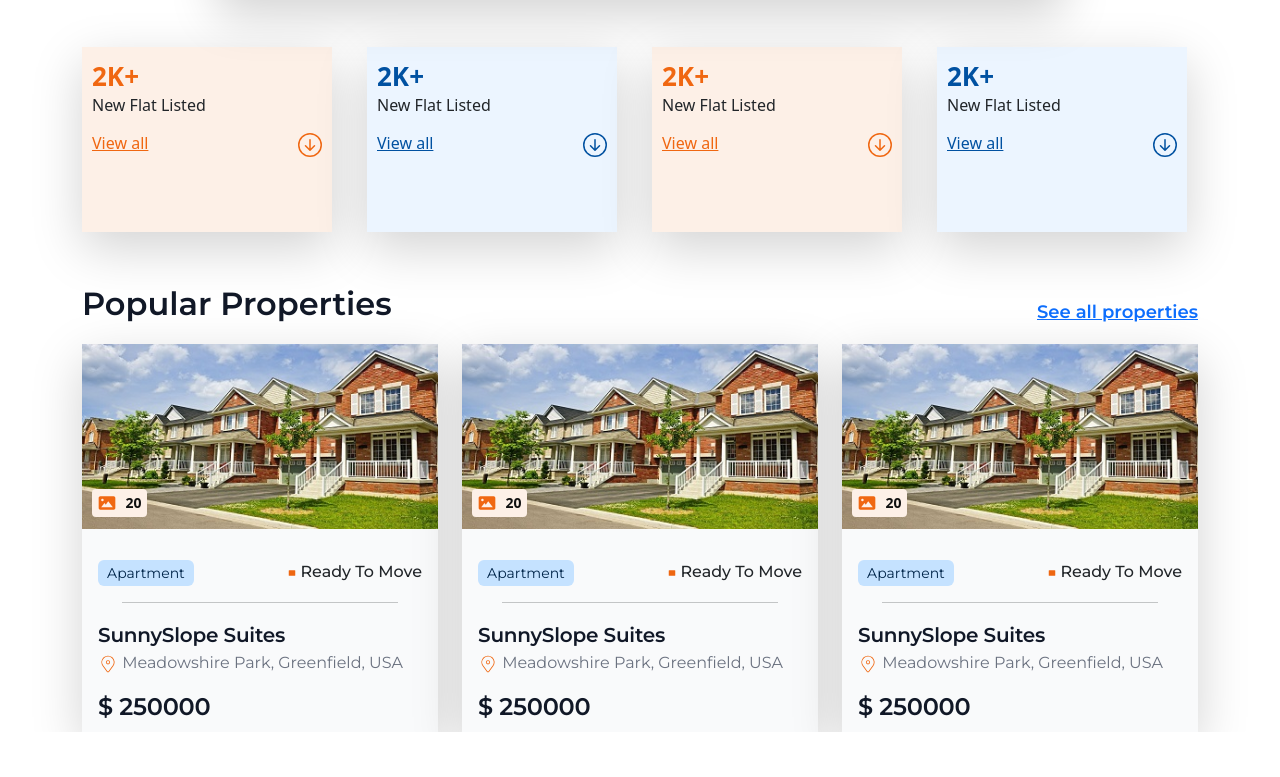
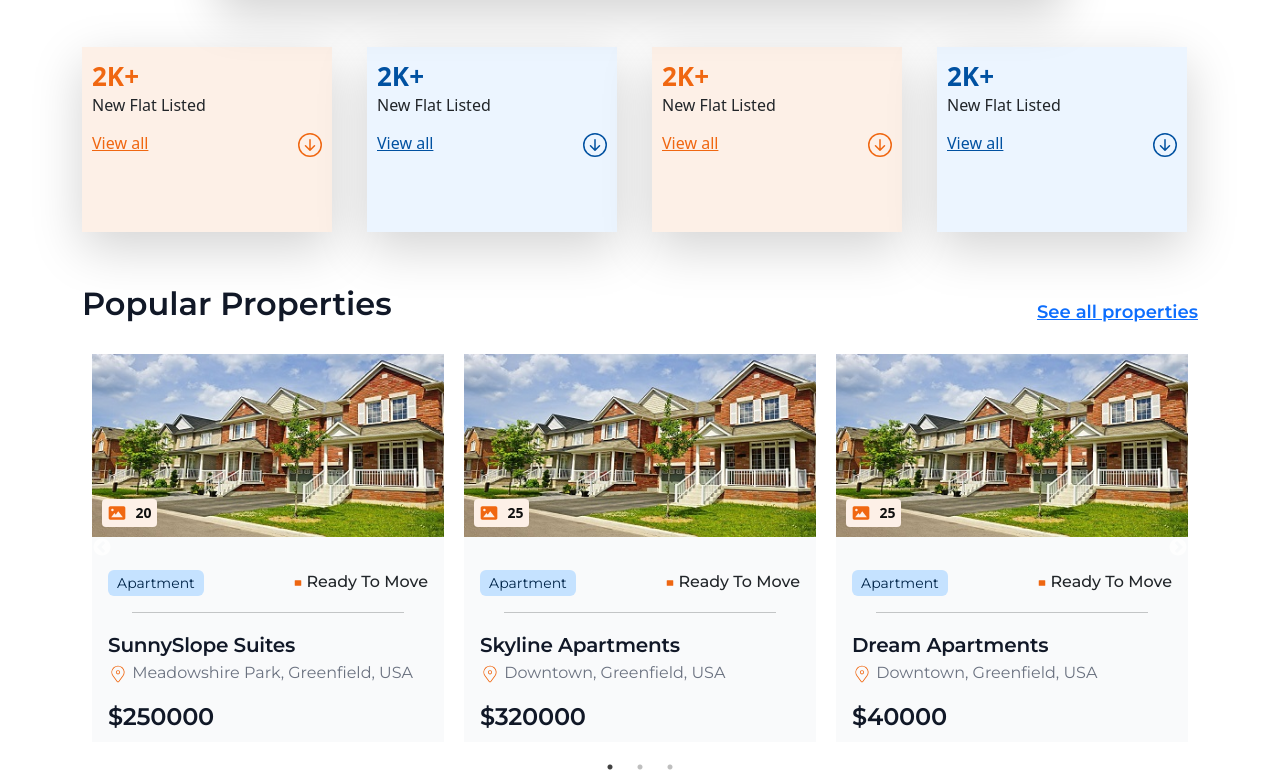
Before and after one commit to Ruhul-Amin-Badol/Real-Estate-Forntend-React, a React (Create React App) app: page /dashboard in a window 1280 px wide. Shown: the part 537-1314 px from the top of the page. Before the commit the page ends 1269 px from the top, so only its background shows below. Built offline with nearby package versions, Linux system fonts and the light colour scheme; sample sign-in values are in the browser's storage.

Commit message:
slider add in card

```diff
--- a/package.json
+++ b/package.json
@@ -13,6 +13,8 @@
     "react-icons": "^5.3.0",
     "react-router-dom": "^6.26.0",
     "react-scripts": "5.0.1",
+    "react-slick": "^0.30.2",
+    "slick-carousel": "^1.8.1",
     "web-vitals": "^2.1.4"
   },
   "scripts": {
--- a/src/assets/css/style.css
+++ b/src/assets/css/style.css
@@ -433,3 +433,12 @@
   font-size: 20px;
   color: rgba(240, 103, 17, 1);
 }
+
+
+.slick-prev::before, .slick-next::before {
+  font-size: 30px;
+  color: black;
+}
+.slick-slide >div{
+  margin: 10px;
+}
--- a/src/component/ProductCart1.jsx
+++ b/src/component/ProductCart1.jsx
@@ -3,29 +3,108 @@ import Productcart1 from "../assets/images/ProductCart1.jpg";
 import { PiRectangleFill } from "react-icons/pi";
 import { CiLocationOn } from "react-icons/ci";
 import { BiSolidImage } from "react-icons/bi";
+import Slider from "react-slick";
+import "slick-carousel/slick/slick.css";
+import "slick-carousel/slick/slick-theme.css";
 
 const ProductCart1 = () => {
+
+  const productData = [
+    {
+      id: 1,
+      name: "SunnySlope Suites",
+      location: "Meadowshire Park, Greenfield, USA",
+      price: "$250000",
+      imageCount: 20,
+      image: Productcart1,
+    },
+    {
+      id: 2,
+      name: "Skyline Apartments",
+      location: "Downtown, Greenfield, USA",
+      price: "$320000",
+      imageCount: 25,
+      image: Productcart1,
+    },
+    {
+      id: 3,
+      name: "Dream Apartments",
+      location: "Downtown, Greenfield, USA",
+      price: "$40000",
+      imageCount: 25,
+      image: Productcart1,
+    },
+
+  ];
+  const settings = {
+    dots: true,
+    infinite: true,
+    speed: 500,
+    slidesToShow: 3,
+    slidesToScroll: 1,
+    nextArrow: <NextArrow />,
+    prevArrow: <PrevArrow />,
+  };
   return (
-    <div className="ProductCart1-main shadow-lg">
+    <div className="ProductCarousel-main">
+      <Slider {...settings}>
+        {productData.map((product) => (
+          <div key={product.id} className="ProductCart1-main shadow-md">
             <div className="ProductCart-image mb-0">
-        <img src={Productcart1} alt="hero" className="img-fluid mb-0 ProductCart-img"/>
-        <span className="image-count"><BiSolidImage className="icon"/> 20</span>
+              <img
+                src={product.image}
+                alt={product.name}
+                className="img-fluid mb-0 ProductCart-img"
+              />
+              <span className="image-count">
+                <BiSolidImage className="icon" /> {product.imageCount}
+              </span>
             </div>
             <div className="ProductCart1-main2 mt-0">
               <div className="d-flex justify-content-between">
-            <p className="propertycart-text1"><span className="badge ">Apartment</span></p>
-            <p className="propertycart-text2"><PiRectangleFill className="rectangle"/> Ready To Move</p>
+                <p className="propertycart-text1">
+                  <span className="badge">Apartment</span>
+                </p>
+                <p className="propertycart-text2">
+                  <PiRectangleFill className="rectangle" /> Ready To Move
+                </p>
               </div>
-        <hr className="mx-4 mt-0"/>
+              <hr className="mx-4 mt-0" />
               <div>
-            <p className="productcart-p1 mb-0">SunnySlope Suites</p>
-            <p className="productcart-p2 mt-0"><CiLocationOn className="icon"/> Meadowshire Park, Greenfield, USA</p>
+                <p className="productcart-p1 mb-0">{product.name}</p>
+                <p className="productcart-p2 mt-0">
+                  <CiLocationOn className="icon" /> {product.location}
+                </p>
               </div>
               <div>
-            <p className='productcart-Budget'>$ 250000</p>
+                <p className="productcart-Budget">{product.price}</p>
               </div>
             </div>
           </div>
+        ))}
+      </Slider>
+    </div>
+  );
+};
+const NextArrow = (props) => {
+  const { className, style, onClick } = props;
+  return (
+    <div
+      className={className}
+      style={{ ...style, display: "block", right: "10px" }}
+      onClick={onClick}
+    />
+  );
+};
+
+const PrevArrow = (props) => {
+  const { className, style, onClick } = props;
+  return (
+    <div
+      className={className}
+      style={{ ...style, display: "block", left: "10px", zIndex: 1 }}
+      onClick={onClick}
+    />
   );
 };
 
--- a/src/component/PropertySlider.jsx
+++ b/src/component/PropertySlider.jsx
@@ -16,9 +16,8 @@ const PropertySlider = () => {
       </div>
       {/* Property slider content can go here */}
       <div className='row'>
-        <div className="col-4"><ProductCart1/></div>
-        <div className="col-4"><ProductCart1/></div>
-        <div className="col-4"><ProductCart1/></div>
+        <div className="col-12 "><ProductCart1/></div>
+
       </div>
     </div>
   );
```
Also changed, not shown: 1 other file (tests, documents, lock files or other folders). Lines whose indentation alone changed are shown as unchanged.
